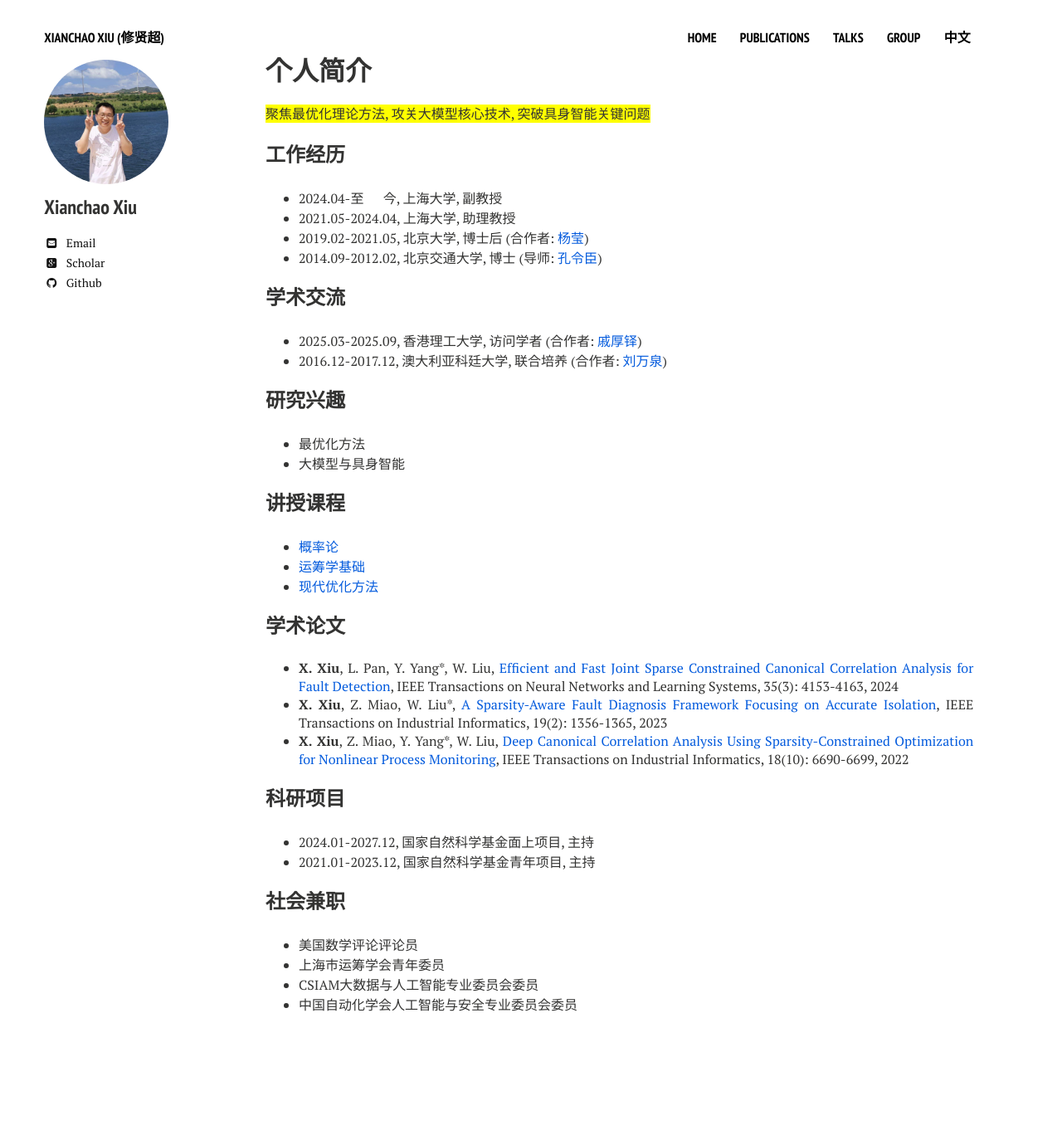
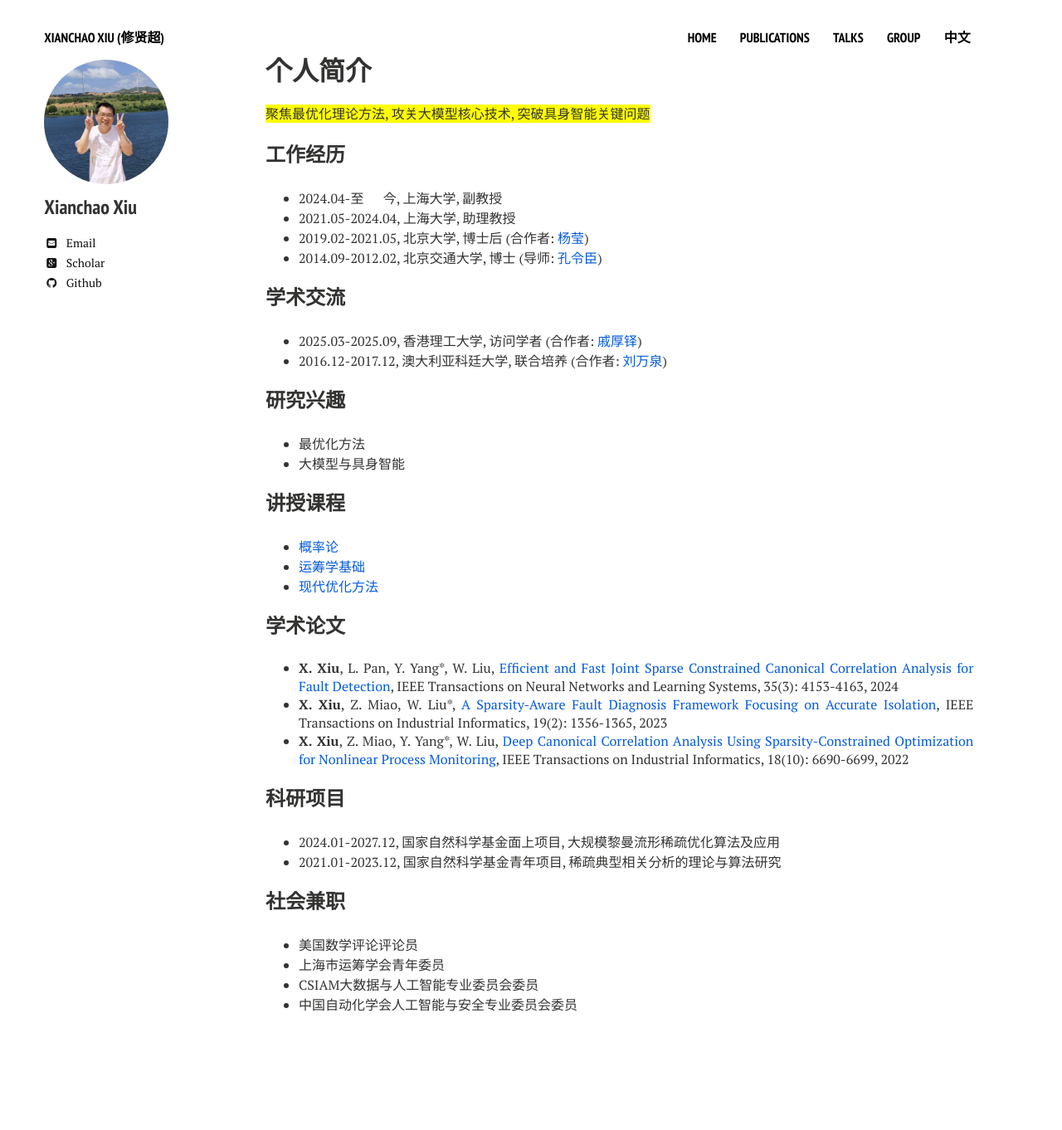
Before and after one commit to xianchaoxiu/xianchaoxiu.github.io, a Jekyll site: the page built from chinese/index.md, in a window 1280 px wide. Shown: the whole page at 83% size. Built offline with Jekyll 4.4.1, drawn with Linux system fonts in a browser that asks for light colours; nearby versions of some CDN libraries.

Commit message:
Update index.md

```diff
--- a/chinese/index.md
+++ b/chinese/index.md
@@ -39,8 +39,8 @@ share: false
 * <b>X. Xiu</b>, Z. Miao, Y. Yang*, W. Liu, <a href="https://ieeexplore.ieee.org/document/9583864" class="textlink" target="_blank">Deep Canonical Correlation Analysis Using Sparsity-Constrained Optimization for Nonlinear Process Monitoring</a>, IEEE Transactions on Industrial Informatics, 18(10): 6690-6699, 2022
 
 ### 科研项目
-* 2024.01-2027.12, 国家自然科学基金面上项目, 主持
-* 2021.01-2023.12, 国家自然科学基金青年项目, 主持
+* 2024.01-2027.12, 国家自然科学基金面上项目, 大规模黎曼流形稀疏优化算法及应用
+* 2021.01-2023.12, 国家自然科学基金青年项目, 稀疏典型相关分析的理论与算法研究
 
 
 ### 社会兼职
```
